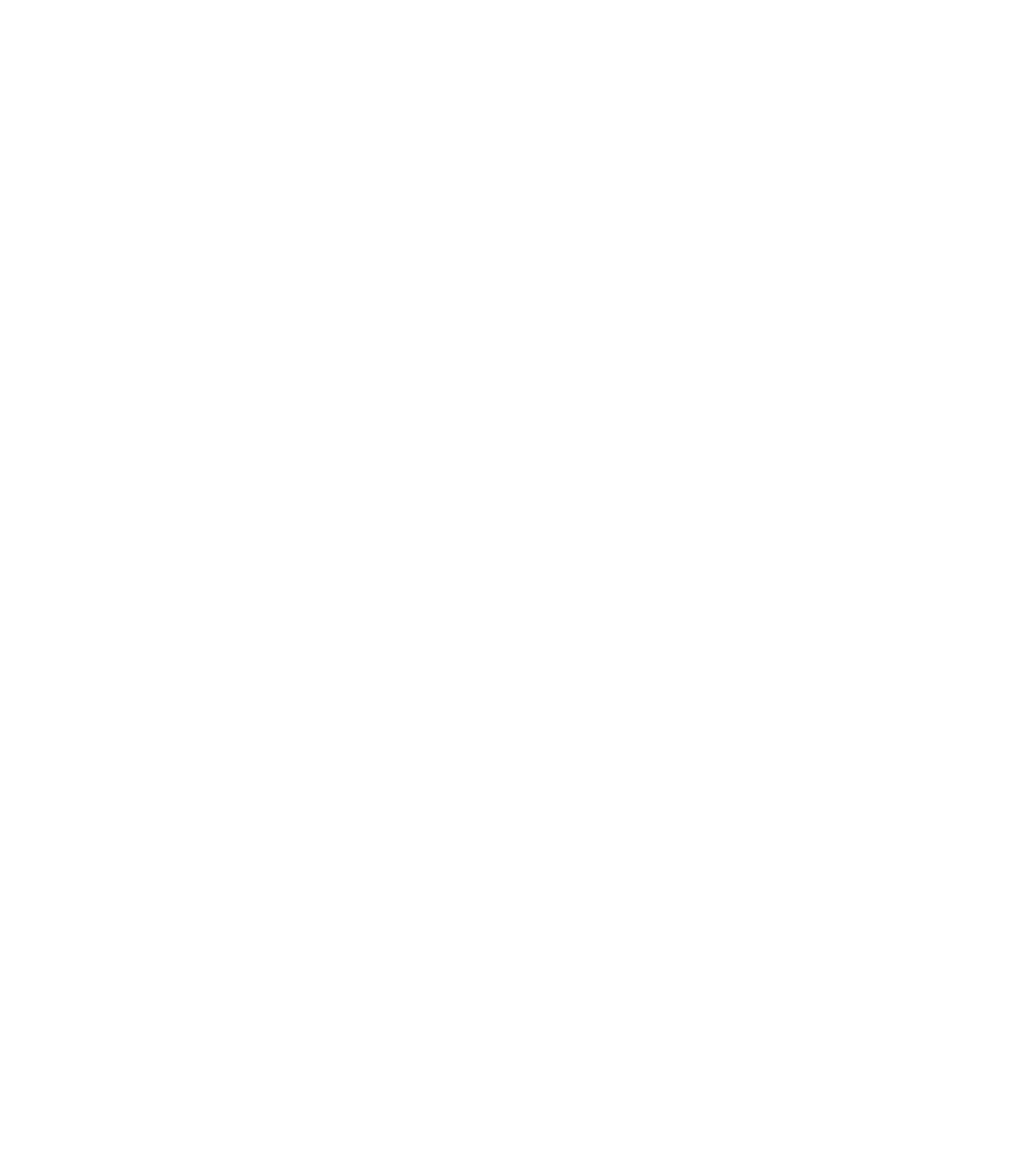
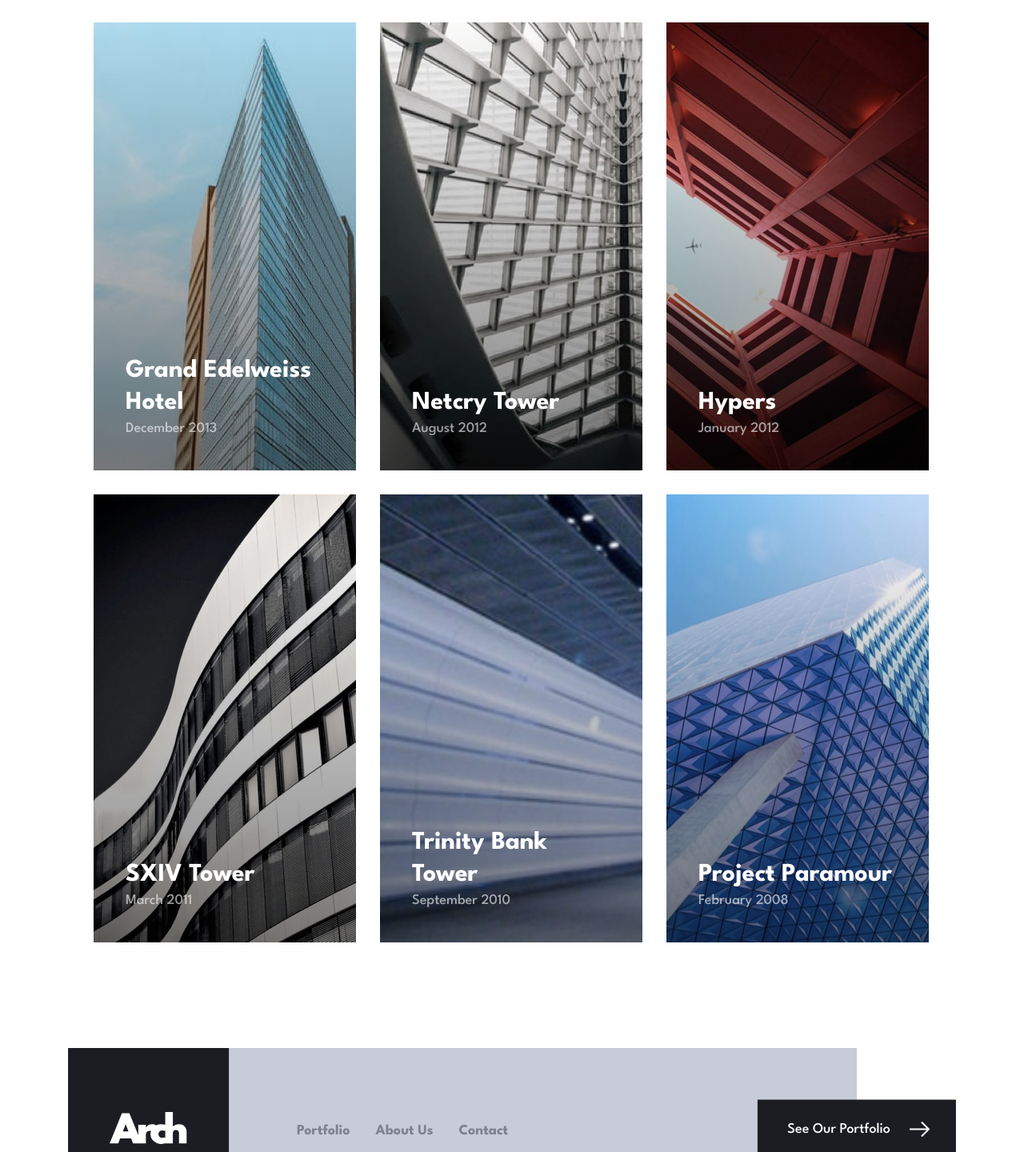
Before and after one commit to ZiadRefaey/Arch-Studio-FEM, a Next.js app: page /portfolio in a window 1280 px wide. Before the commit this address had no page. Shown: the part 1360-2800 px from the top of the page at 80% size. Before the commit the page ends 952 px from the top, so only its background shows below. Built offline with nearby package versions, Linux system fonts and the light colour scheme.

Commit message:
portfolio page + navigation

```diff
--- /dev/null
+++ b/app/_components/Footer.jsx
@@ -0,0 +1,26 @@
+import Image from "next/image";
+import Logo from "@/public/logo-light.svg";
+import PrimaryButton from "./PrimaryButton";
+import NavItem from "./NavItem";
+
+export default function Footer() {
+  return (
+    <footer className="bg-light-gray relative pt-[93px] pb-12 md:flex md:py-0 md:w-[calc(100vw-123.85px)] max-w-[986.15px] xl:translate-x-[-61.925px] xl:m-auto">
+      <div className="pb-[46.87px] pt-[49px] pr-[30px] pl-8 bg-very-dark-blue inline-block absolute top-0 left-[50%] -translate-x-[50%] translate-y-[-50%] xl:py-20 xl:px-[52px] md:translate-x-0 md:translate-y-0 md:static md:mr-10 xl:mr-[85px]">
+        <Image src={Logo} alt="Arch Logo" className="text-white" />
+      </div>
+      <ul className="flex flex-col items-center justify-center gap-8 md:flex-row md:mt-2 ">
+        <NavItem linkTo="/portfolio">Portfolio</NavItem>
+        <NavItem>About Us</NavItem>
+        <NavItem>Contact</NavItem>
+      </ul>
+      <PrimaryButton
+        className={
+          "m-auto mt-8 md:absolute top-[50%] right-0 md:translate-y-[-95%] md:translate-x-[50%]"
+        }
+      >
+        See Our Portfolio
+      </PrimaryButton>
+    </footer>
+  );
+}
--- a/app/_components/Home/FeaturedSection.jsx
+++ b/app/_components/Home/FeaturedSection.jsx
@@ -5,7 +5,7 @@
 
 export default function FeaturedSection() {
   return (
-    <SectionWrapper className={"py-[72px]"}>
+    <SectionWrapper className={"pt-[72px] pb-[132px] md:py-[200px]"}>
       <div className="flex items-center justify-between mb-[43px] xl:mb-[86px]">
         <h4 className="text-[3rem] font-bold leading-[52px] tracking-[-1.71px] md:text-headingM ">
           Featured
--- a/app/_components/Logo.jsx
+++ b/app/_components/Logo.jsx
@@ -1,10 +1,9 @@
 import Image from "next/image";
-import Test from "@/public/home/desktop/image-hero-federal.jpg";
 import Logos from "@/public/logo.svg";
 
 export default function Logo() {
   return (
-    <div className="relative w-[77px] h-[32.03px] md:w-[96.16px] md:h-[40px]">
+    <div className="relative w-[77px] h-[32.03px] md:w-[96.16px] md:h-[40px] cursor-pointer">
       <Image src={Logos} fill className="object-cover" alt="logo" />
     </div>
   );
--- /dev/null
+++ b/app/_components/NavItem.jsx
@@ -0,0 +1,13 @@
+import Link from "next/link";
+import React from "react";
+
+export default function NavItem({ children, linkTo = "/" }) {
+  return (
+    <Link
+      href={linkTo}
+      className="text-body font-bold duration-150 transition-all cursor-pointer text-medium-gray hover:text-very-dark-blue"
+    >
+      {children}
+    </Link>
+  );
+}
--- a/app/_components/Navbar.jsx
+++ b/app/_components/Navbar.jsx
@@ -4,11 +4,12 @@
 
 import Image from "next/image";
 import Logo from "./Logo";
+import NavItem from "./NavItem";
 export default function Navbar() {
   const [isActive, setIsActive] = useState(false);
   return (
     <>
-      <div className="w-ful px-8 py-[32px] md:py-[56px] flex items-center justify-between md:justify-start md:gap-20 xl:gap-[96px] relative z-20 bg-white">
+      <div className="w-ful px-8 py-[32px] md:py-[56px] flex items-center justify-between md:justify-start md:gap-20 xl:gap-[96px] relative z-20 bg-white  md:max-w-[573px] xl:max-w-[1110px] m-auto">
         <div className="hidden md:flex gap-12 mt-20 rotate-90 absolute -left-[183px] xl:-left-[225px]">
           <div className="w-[104px] h-[1px] bg-light-gray rounded-full"></div>
           <p className="-translate-y-[40%] text-body text-light-gray tracking-[18px]">
@@ -17,9 +18,9 @@
         </div>
         <Logo />
         <ul className="hidden md:flex items-center justify-center gap-[60px] xl:gap-20 text-white text-2xl">
-          <li className=" text-medium-gray text-body font-bold">Portfolio</li>
-          <li className=" text-medium-gray text-body font-bold">About Us</li>
-          <li className=" text-medium-gray text-body font-bold">Contact</li>
+          <NavItem linkTo={"/portfolio"}>Portfolio</NavItem>
+          <NavItem>About Us</NavItem>
+          <NavItem>Contact</NavItem>
         </ul>
         <Image
           onClick={() => setIsActive(!isActive)}
@@ -43,7 +44,7 @@
       </div>
       <div
         className={`fixed top-0 left-0 z-[15] bg-black transition-all duration-300 ${
-          isActive ? "opacity-30" : "opacity-0"
+          isActive ? "block opacity-30" : "opacity-0 hidden"
         } w-[100vw] h-[100vh] md:hidden`}
       ></div>
     </>
--- /dev/null
+++ b/app/_components/portfolio/FeaturedCard.jsx
@@ -0,0 +1,15 @@
+import React from "react";
+
+export default function FeaturedCard({ bg, title, date }) {
+  return (
+    <div
+      className={`${bg} bg-seraph-tablet relative p-6 md:p-10 w-full h-[240px] xl:h-[560px] xl:max-w-[328px] flex items-end justify-start bg-no-repeat bg-cover text-white`}
+    >
+      <div className=" bg-gradient-to-b from-transparent to-black/50 absolute top-0 left-0 w-full h-full "></div>
+      <div className="relative z-50">
+        <p className=" text-headingS ">{title}</p>
+        <p className=" text-body text-white/60">{date}</p>
+      </div>
+    </div>
+  );
+}
--- /dev/null
+++ b/app/_components/portfolio/FeaturedList.jsx
@@ -0,0 +1,77 @@
+import FeaturedCard from "./FeaturedCard";
+const FeaturedCards = [
+  {
+    title: "Seraph Station",
+    date: "September 2019",
+    bg: "bg-seraph-mobile md:bg-seraph-tablet xl:bg-seraph-desktop",
+  },
+  {
+    title: "Eebox Building",
+    date: "August 2017",
+    bg: "bg-eebox-mobile md:bg-eebox-tablet xl:bg-eebox-desktop",
+  },
+  {
+    title: "Federal II Tower",
+    date: "March 2017",
+    bg: "bg-federal-mobile md:bg-federal-tablet xl:bg-federal-desktop",
+  },
+  {
+    title: "Project Del Sol",
+    date: "January 2016",
+    bg: "bg-del-sol-mobile md:bg-del-sol-tablet xl:bg-del-sol-desktop",
+  },
+  {
+    title: "Le Prototype",
+    date: "October 2015",
+    bg: "bg-prototype-mobile md:bg-prototype-tablet xl:bg-prototype-desktop",
+  },
+  {
+    title: "228B Tower",
+    date: "April 2015",
+    bg: "bg-228b-mobile md:bg-228b-tablet xl:bg-228b-desktop",
+  },
+  {
+    title: "Grand Edelweiss Hotel",
+    date: "December 2013",
+    bg: "bg-edelweiss-mobile md:bg-edelweiss-tablet xl:bg-edelweiss-desktop",
+  },
+  {
+    title: "Netcry Tower",
+    date: "August 2012",
+    bg: "bg-netcry-mobile md:bg-netcry-tablet xl:bg-netcry-desktop",
+  },
+  {
+    title: "Hypers",
+    date: "January 2012",
+    bg: "bg-hypers-mobile md:bg-hypers-tablet xl:bg-hypers-desktop",
+  },
+  {
+    title: "SXIV Tower",
+    date: "March 2011",
+    bg: "bg-sxiv-mobile md:bg-sxiv-tablet xl:bg-sxiv-desktop",
+  },
+  {
+    title: "Trinity Bank Tower",
+    date: "September 2010",
+    bg: "bg-trinity-mobile md:bg-trinity-tablet xl:bg-trinity-desktop",
+  },
+  {
+    title: "Project Paramour",
+    date: "February 2008",
+    bg: "bg-paramour-mobile md:bg-paramour-tablet xl:bg-paramour-desktop",
+  },
+];
+export default function FeaturedList() {
+  return (
+    <div className="mt-[56px] mb-[132px] px-8 flex flex-col gap-6 xl:flex-wrap xl:flex-row xl:gap-[30px]">
+      {FeaturedCards.map((featuredCard) => (
+        <FeaturedCard
+          key={featuredCard.title}
+          title={featuredCard.title}
+          bg={featuredCard.bg}
+          date={featuredCard.date}
+        />
+      ))}{" "}
+    </div>
+  );
+}
--- a/app/layout.js
+++ b/app/layout.js
@@ -1,6 +1,7 @@
 import { League_Spartan } from "next/font/google";
 import "./globals.css";
 import Navbar from "@/app/_components/Navbar";
+import Footer from "./_components/Footer";
 
 const leagueSpartan = League_Spartan({ subsets: ["latin"], display: "swap" });
 
@@ -13,11 +14,12 @@
 export default function RootLayout({ children }) {
   return (
     <html lang="en">
-      <body
-        className={`${leagueSpartan.className} md:max-w-[573px] xl:max-w-[1110px] m-auto`}
-      >
+      <body className={`${leagueSpartan.className}`}>
         <Navbar />
-        {children}
+        <main className="md:max-w-[573px] xl:max-w-[1110px] m-auto">
+          {children}
+        </main>
+        <Footer />
       </body>
     </html>
   );
--- a/app/page.js
+++ b/app/page.js
@@ -1,4 +1,3 @@
-import Image from "next/image";
 import Hero from "./_components/Home/Hero";
 import WelcomeSection from "./_components/Home/WelcomeSection";
 import SmallTeamSection from "./_components/Home/SmallTeamSection";
@@ -6,11 +5,11 @@
 
 export default function Home() {
   return (
-    <main>
+    <>
       <Hero />
       <WelcomeSection />
       <SmallTeamSection />
       <FeaturedSection />
-    </main>
+    </>
   );
 }
--- /dev/null
+++ b/app/portfolio/page.jsx
@@ -0,0 +1,9 @@
+import FeaturedList from "../_components/portfolio/FeaturedList";
+
+export default function Home() {
+  return (
+    <>
+      <FeaturedList />
+    </>
+  );
+}
--- a/tailwind.config.js
+++ b/tailwind.config.js
@@ -22,6 +22,42 @@
         "del-sol-desktop": "url('/portfolio/desktop/image-del-sol.jpg')",
         "del-sol-tablet": "url('/portfolio/tablet/image-del-sol.jpg')",
         "del-sol-mobile": "url('/portfolio/mobile/image-del-sol.jpg')",
+
+        "prototype-desktop": "url('/portfolio/desktop/image-prototype.jpg')",
+        "prototype-tablet": "url('/portfolio/tablet/image-prototype.jpg')",
+        "prototype-mobile": "url('/portfolio/mobile/image-prototype.jpg')",
+
+        "seraph-desktop": "url('/portfolio/desktop/image-seraph.jpg')",
+        "seraph-tablet": "url('/portfolio/tablet/image-seraph.jpg')",
+        "seraph-mobile": "url('/portfolio/mobile/image-seraph.jpg')",
+
+        "eebox-desktop": "url('/portfolio/desktop/image-eebox.jpg')",
+        "eebox-tablet": "url('/portfolio/tablet/image-eebox.jpg')",
+        "eebox-mobile": "url('/portfolio/mobile/image-eebox.jpg')",
+
+        "federal-desktop": "url('/portfolio/desktop/image-federal.jpg')",
+        "federal-tablet": "url('/portfolio/tablet/image-federal.jpg')",
+        "federal-mobile": "url('/portfolio/mobile/image-federal.jpg')",
+
+        "edelweiss-desktop": "url('/portfolio/desktop/image-edelweiss.jpg')",
+        "edelweiss-tablet": "url('/portfolio/tablet/image-edelweiss.jpg')",
+        "edelweiss-mobile": "url('/portfolio/mobile/image-edelweiss.jpg')",
+
+        "netcry-desktop": "url('/portfolio/desktop/image-netcry.jpg')",
+        "netcry-tablet": "url('/portfolio/tablet/image-netcry.jpg')",
+        "netcry-mobile": "url('/portfolio/mobile/image-netcry.jpg')",
+
+        "hypers-desktop": "url('/portfolio/desktop/image-hypers.jpg')",
+        "hypers-tablet": "url('/portfolio/tablet/image-hypers.jpg')",
+        "hypers-mobile": "url('/portfolio/mobile/image-hypers.jpg')",
+
+        "sxiv-desktop": "url('/portfolio/desktop/image-sxiv.jpg')",
+        "sxiv-tablet": "url('/portfolio/tablet/image-sxiv.jpg')",
+        "sxiv-mobile": "url('/portfolio/mobile/image-sxiv.jpg')",
+
+        "paramour-desktop": "url('/portfolio/desktop/image-paramour.jpg')",
+        "paramour-tablet": "url('/portfolio/tablet/image-paramour.jpg')",
+        "paramour-mobile": "url('/portfolio/mobile/image-paramour.jpg')",
 
         "prototype-desktop": "url('/portfolio/desktop/image-prototype.jpg')",
         "prototype-tablet": "url('/portfolio/tablet/image-prototype.jpg')",
```
Also changed, not shown: public/logo-light.svg (added).
